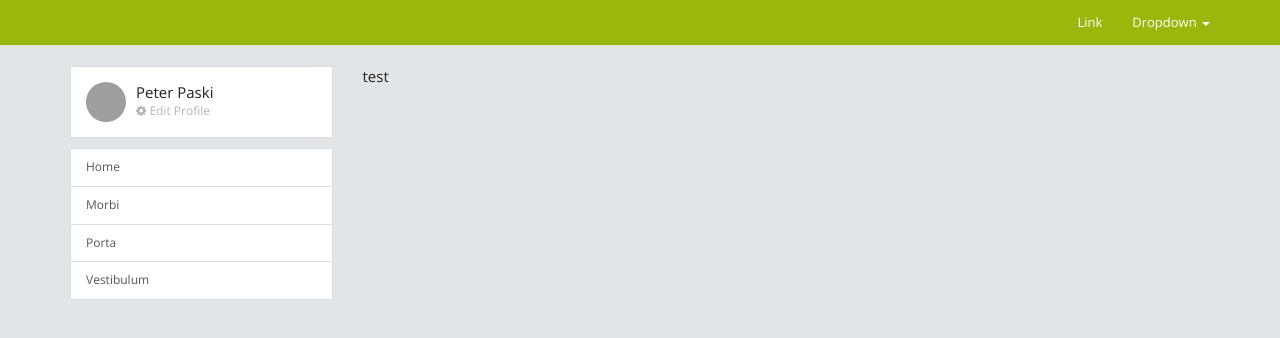
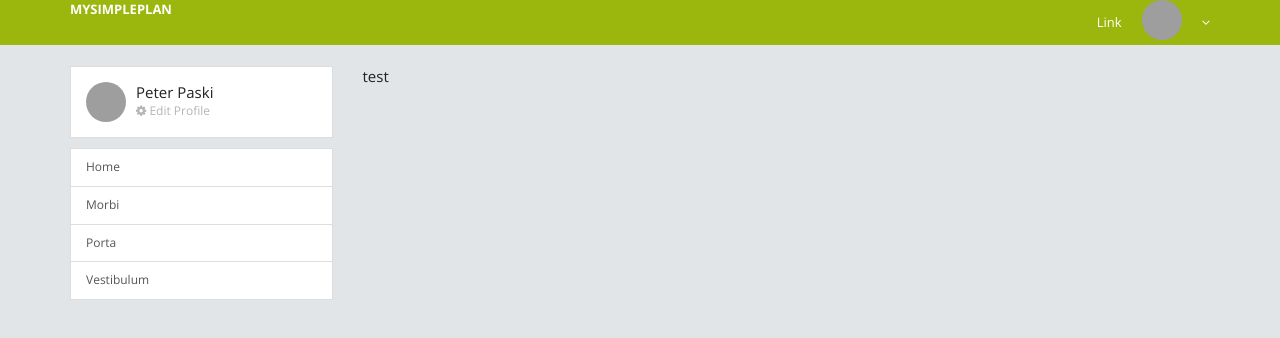
Before and after one commit to inap01/MySimplePlan, a PHP site: page /app/index.html in a window 1280 px wide. Shown: the top 338 px of the page. Run offline with PHP 8.4, Linux system fonts and the light colour scheme; data that the repository does not hold is empty; some libraries are stand-ins or nearby versions; grey boxes are pictures that could not be loaded.

Commit message:
Topnav anpassung

```diff
--- a/app/shared/topnav/index.html
+++ b/app/shared/topnav/index.html
@@ -1,8 +1,10 @@
 <div class="container">
+    <a class="brand" href="#"><span>MYSIMPLEPLAN</span></a>
     <ul class="nav navbar-nav navbar-right">
         <li><a href="#">Link</a></li>
+        <li><img width="40" height="40" title="Peter Panski" src="https://d2d69lvc7tiwu6.cloudfront.net/assets/user/default_avatar_male.jpg" class="avatar" alt="Peter Panski"></li>
         <li class="dropdown">
-            <a href="#" class="dropdown-toggle" data-toggle="dropdown" role="button" aria-haspopup="true" aria-expanded="false">Dropdown <span class="caret"></span></a>
+            <a href="#" class="dropdown-toggle" data-toggle="dropdown" role="button" aria-haspopup="true" aria-expanded="false"><span><i class="fa fa-angle-down"></i></span></a>
             <ul class="dropdown-menu">
                 <li><a href="#">Action</a></li>
                 <li><a href="#">Another action</a></li>
--- a/assets/styles/_topnav.scss
+++ b/assets/styles/_topnav.scss
@@ -1,3 +1,21 @@
 &.navbar {
     background-color: #9bb70d;
+
+    li{
+      a:hover{
+        background-color: #a3c10e;
+      }
+    }
+
+  img {
+    margin:0 5px 0 5px;
+    @include border-radius(50%, 50%, 50%, 50%);
+  }
 }
+
+.brand
+{
+  color:#ffffff;
+  font-weight: 800;
+  text-decoration: none;
+}
--- a/assets/styles/mysimpleplan.css
+++ b/assets/styles/mysimpleplan.css
@@ -3,6 +3,17 @@ body {
 
 #topnav.navbar {
   background-color: #9bb70d; }
+  #topnav.navbar li a:hover {
+    background-color: #a3c10e; }
+  #topnav.navbar img {
+    margin: 0 5px 0 5px;
+    -webkit-border-radius: 50% 50% 50% 50%;
+    -moz-border-radius: 50% 50% 50% 50%;
+    border-radius: 50% 50% 50% 50%; }
+#topnav .brand {
+  color: #ffffff;
+  font-weight: 800;
+  text-decoration: none; }
 
 #sidebar .profile {
   background-color: #fff;
```
